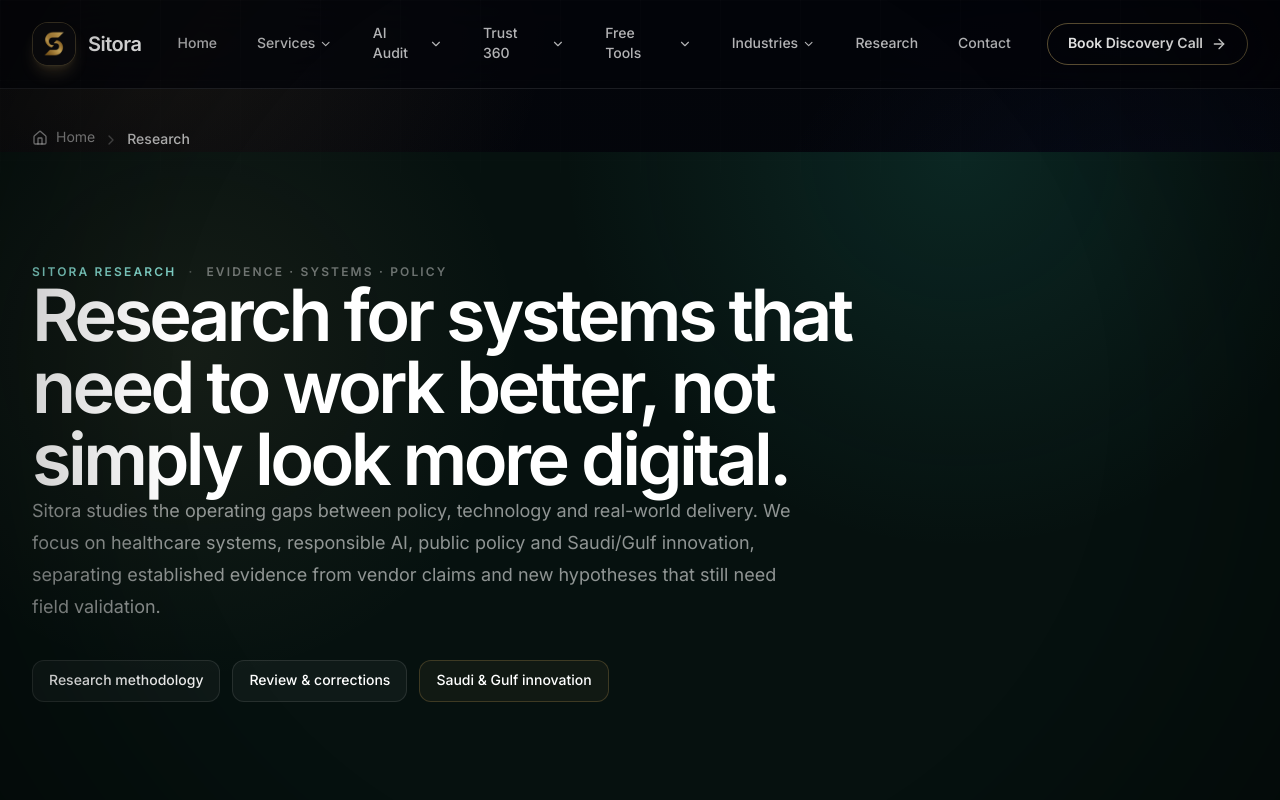
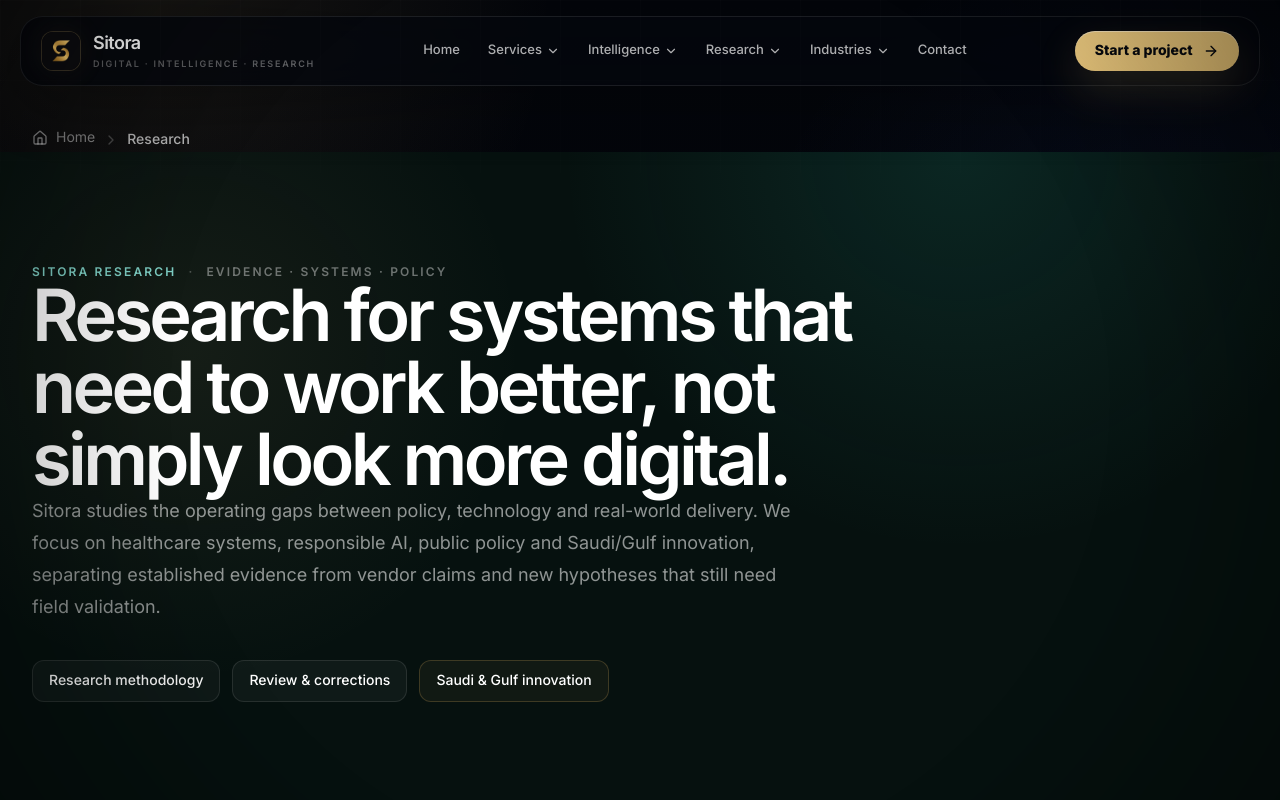
Before and after one commit to Nylon1/SitoraBrandingagency, a Next.js app: page /research in a window 1280 px wide. Shown: the top 800 px of the page. Built offline with nearby package versions, Linux system fonts and the light colour scheme; a web font is replaced by a local one.

Commit message:
Upgrade Sitora site header design

```diff
--- a/components/SiteHeader.tsx
+++ b/components/SiteHeader.tsx
@@ -8,7 +8,6 @@ import Image from "next/image";
 
 const navItems = [
   { label: "Home", href: "/home" },
-
   {
     label: "Services",
     href: "/corporate-website-design",
@@ -21,57 +20,36 @@ const navItems = [
       { label: "Accessibility Scans", href: "/ada-accessibility-scan-full" },
     ],
   },
-
   {
-    label: "AI Audit",
+    label: "Intelligence",
     href: "/ai-readiness",
     children: [
       { label: "AI Readiness Audit", href: "/ai-readiness" },
-      { label: "NHS AI Trust Report", href: "/research/ai-as-the-nhs-front-door" },
-    ],
-  },
-
-  {
-    label: "Trust 360",
-    href: "/trust-360",
-    children: [
-      { label: "UK Trust 360", href: "/trust-360" },
-      { label: "Run Free Exposure Check", href: "/trust-360/check" },
+      { label: "Trust 360", href: "/trust-360" },
       { label: "Qatar Trust 360", href: "/qatar-trust-360" },
+      { label: "Dental Control", href: "/dental-control" },
     ],
   },
   {
-    label: "Free Tools",
-    href: "/tools",
+    label: "Research",
+    href: "/research",
     children: [
-      {
-        label: "QR Code Generator",
-        href: "/tools/qr-code-generator",
-      },
-      {
-        label: "LinkedIn Coach (HumanSignal)",
-        href: "/tools/human-signal",
-      },
-      {
-        label: "Social Media Post Ideas",
-        href: "/tools/healthcare-post-ideas",
-      },
+      { label: "Research Hub", href: "/research" },
+      { label: "Saudi Dental Software 2026", href: "/research/saudi-dental-software-landscape-2026" },
+      { label: "AI as the NHS Front Door", href: "/research/ai-as-the-nhs-front-door" },
+      { label: "Research Methodology", href: "/research/methodology" },
     ],
   },
-
   {
     label: "Industries",
     href: "/industries",
     children: [
-      { label: "Professions", href: "/industries" },
-      {
-        label: "Celebrities & Athletes",
-        href: "/websites-for-celebrities-athletes",
-      },
+      { label: "All Industries", href: "/industries" },
+      { label: "Dental Clinics", href: "/industries/dental-clinics" },
+      { label: "Healthcare Clinics", href: "/industries/healthcare-clinics" },
+      { label: "Celebrities & Athletes", href: "/websites-for-celebrities-athletes" },
     ],
   },
-
-  { label: "Research", href: "/research" },
   { label: "Contact", href: "/contact" },
 ];
 
@@ -79,44 +57,45 @@ export function SiteHeader() {
   const [open, setOpen] = useState(false);
 
   return (
-    <header className="fixed left-0 right-0 top-0 z-50 border-b border-white/10 bg-[#03050a]/75 backdrop-blur-2xl">
-      <div className="mx-auto flex max-w-7xl items-center justify-between gap-5 px-5 py-4 sm:px-8">
-        <Link href="/home" className="flex shrink-0 items-center gap-3">
-          <span className="relative flex h-11 w-11 items-center justify-center overflow-hidden rounded-2xl border border-[#d8b66d]/30 bg-[#05070d] shadow-lg shadow-[#d8b66d]/20">
+    <header className="fixed inset-x-0 top-0 z-50 px-3 pt-3 sm:px-5 sm:pt-4">
+      <div className="mx-auto max-w-7xl rounded-[1.4rem] border border-white/[0.09] bg-[#05070d]/78 shadow-[0_16px_60px_rgba(0,0,0,.28)] backdrop-blur-2xl">
+        <div className="flex min-h-[68px] items-center justify-between gap-4 px-4 sm:px-5">
+          <Link href="/home" className="group flex shrink-0 items-center gap-3">
+            <span className="relative flex h-10 w-10 items-center justify-center overflow-hidden rounded-xl border border-[#d8b66d]/25 bg-[#06080e] shadow-[0_0_30px_rgba(216,182,109,.08)] transition group-hover:border-[#d8b66d]/50">
               <Image
                 src="/android-chrome-192x192.png"
                 alt="Sitora logo"
-              width={44}
-              height={44}
+                width={40}
+                height={40}
                 className="h-full w-full object-cover"
                 priority
               />
             </span>
-
-          <span className="text-xl font-semibold tracking-tight text-white">
-            Sitora
+            <span>
+              <span className="block text-lg font-semibold tracking-[-0.03em] text-white">Sitora</span>
+              <span className="hidden text-[9px] font-semibold uppercase tracking-[0.2em] text-white/35 sm:block">Digital · Intelligence · Research</span>
             </span>
           </Link>
 
-        <nav className="hidden items-center justify-center gap-2 text-sm font-medium text-white/70 lg:flex">
+          <nav className="hidden items-center justify-center gap-1 text-[13px] font-medium text-white/68 xl:flex">
             {navItems.map((item) => (
               <div key={item.label} className="group relative">
                 {item.children ? (
                   <>
                     <Link
                       href={item.href}
-                    className="inline-flex items-center gap-1 rounded-full px-4 py-2 transition hover:bg-white/[0.06] hover:text-white"
+                      className="inline-flex items-center gap-1 rounded-full px-3 py-2 transition hover:bg-white/[0.055] hover:text-white"
                     >
                       {item.label}
-                    <ChevronDown className="h-3.5 w-3.5 transition group-hover:rotate-180" />
+                      <ChevronDown className="h-3.5 w-3.5 transition duration-200 group-hover:rotate-180" />
                     </Link>
-
-                  <div className="invisible absolute left-0 top-full z-50 mt-3 w-72 translate-y-2 rounded-2xl border border-white/10 bg-[#05070d]/95 p-2 opacity-0 shadow-2xl shadow-black/30 backdrop-blur-2xl transition-all duration-200 group-hover:visible group-hover:translate-y-0 group-hover:opacity-100">
+                    <div className="invisible absolute left-0 top-full z-50 mt-3 w-72 translate-y-2 rounded-2xl border border-white/10 bg-[#080b12]/96 p-2 opacity-0 shadow-2xl shadow-black/45 backdrop-blur-2xl transition-all duration-200 group-hover:visible group-hover:translate-y-0 group-hover:opacity-100">
+                      <div className="mb-1 px-3 py-2 text-[10px] font-bold uppercase tracking-[0.18em] text-[#d8b66d]">{item.label}</div>
                       {item.children.map((child) => (
                         <Link
                           key={child.href}
                           href={child.href}
-                        className="block rounded-xl px-4 py-3 text-sm text-white/75 transition hover:bg-white/[0.07] hover:text-white"
+                          className="block rounded-xl px-3 py-3 text-sm text-white/68 transition hover:bg-white/[0.06] hover:text-white"
                         >
                           {child.label}
                         </Link>
@@ -126,7 +105,7 @@ export function SiteHeader() {
                 ) : (
                   <Link
                     href={item.href}
-                  className="whitespace-nowrap rounded-full px-4 py-2 transition hover:bg-white/[0.06] hover:text-white"
+                    className="whitespace-nowrap rounded-full px-3 py-2 transition hover:bg-white/[0.055] hover:text-white"
                   >
                     {item.label}
                   </Link>
@@ -135,20 +114,21 @@ export function SiteHeader() {
             ))}
           </nav>
 
-        <div className="hidden shrink-0 items-center gap-3 lg:flex">
+          <div className="hidden shrink-0 xl:flex">
             <Link
-            href="/trust-360/check"
-            className="inline-flex items-center gap-2 rounded-full border border-[#d8b66d]/45 px-5 py-2.5 text-sm font-semibold text-[#d8b66d] transition hover:bg-[#d8b66d] hover:text-[#070910]"
+              href="/contact"
+              className="sitora-button-primary px-5 py-2.5 text-sm"
             >
-            Book Discovery Call <ArrowRight className="h-4 w-4" />
+              Start a project <ArrowRight className="h-4 w-4" />
             </Link>
           </div>
 
           <button
             type="button"
             onClick={() => setOpen((value) => !value)}
-          className="inline-flex h-11 w-11 shrink-0 items-center justify-center rounded-2xl border border-white/10 bg-white/[0.045] text-white lg:hidden"
+            className="inline-flex h-11 w-11 shrink-0 items-center justify-center rounded-xl border border-white/10 bg-white/[0.04] text-white xl:hidden"
             aria-label="Toggle menu"
+            aria-expanded={open}
           >
             {open ? <X className="h-5 w-5" /> : <Menu className="h-5 w-5" />}
           </button>
@@ -157,34 +137,30 @@ export function SiteHeader() {
         <AnimatePresence>
           {open && (
             <motion.div
-            initial={{ opacity: 0, y: -12 }}
+              initial={{ opacity: 0, y: -8 }}
               animate={{ opacity: 1, y: 0 }}
-            exit={{ opacity: 0, y: -12 }}
-            transition={{ duration: 0.22 }}
-            className="border-t border-white/10 bg-[#03050a]/95 px-5 py-5 backdrop-blur-2xl lg:hidden"
+              exit={{ opacity: 0, y: -8 }}
+              transition={{ duration: 0.18 }}
+              className="border-t border-white/[0.08] px-3 pb-3 pt-3 xl:hidden"
             >
-            <nav className="mx-auto grid max-w-7xl gap-3">
+              <nav className="grid gap-2">
                 {navItems.map((item) => (
-                <div
-                  key={item.label}
-                  className="rounded-2xl border border-white/10 bg-white/[0.035]"
-                >
+                  <div key={item.label} className="rounded-xl border border-white/[0.07] bg-white/[0.025]">
                     <Link
                       href={item.href}
                       onClick={() => setOpen(false)}
-                    className="block px-5 py-4 text-sm font-semibold text-white transition hover:text-[#d8b66d]"
+                      className="block px-4 py-3.5 text-sm font-semibold text-white"
                     >
                       {item.label}
                     </Link>
-
                     {item.children && (
-                    <div className="border-t border-white/10 px-3 pb-3">
+                      <div className="grid grid-cols-1 gap-1 border-t border-white/[0.07] p-2 sm:grid-cols-2">
                         {item.children.map((child) => (
                           <Link
                             key={child.href}
                             href={child.href}
                             onClick={() => setOpen(false)}
-                          className="block rounded-xl px-4 py-3 text-sm font-medium text-white/65 transition hover:bg-white/[0.06] hover:text-white"
+                            className="rounded-lg px-3 py-2.5 text-sm text-white/56 transition hover:bg-white/[0.05] hover:text-white"
                           >
                             {child.label}
                           </Link>
@@ -195,16 +171,17 @@ export function SiteHeader() {
                 ))}
 
                 <Link
-                href="/trust-360/check"
+                  href="/contact"
                   onClick={() => setOpen(false)}
-                className="mt-2 inline-flex items-center justify-center gap-2 rounded-2xl bg-[#d8b66d] px-5 py-4 text-sm font-bold text-[#070910] transition hover:bg-[#f2cf83]"
+                  className="sitora-button-primary mt-1 px-5 py-3.5 text-sm"
                 >
-                Run Free Exposure Check <ArrowRight className="h-4 w-4" />
+                  Start a project <ArrowRight className="h-4 w-4" />
                 </Link>
               </nav>
             </motion.div>
           )}
         </AnimatePresence>
+      </div>
     </header>
   );
 }
```
Lines whose indentation alone changed are shown as unchanged.
